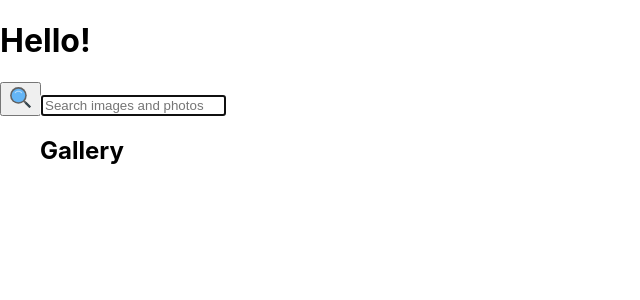
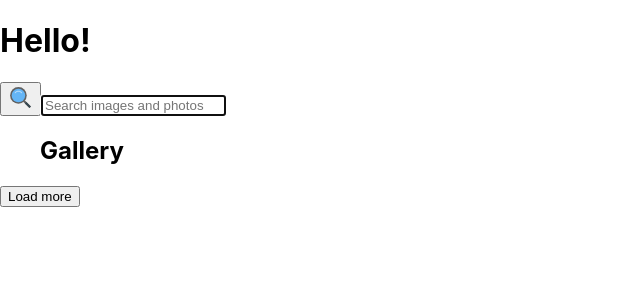
Before and after one commit to Balor1989/goit-react-hw-03-image-finder, a React (Create React App) app: page / in a window 1280 px wide. Shown: the top 300 px of the page, without its empty margins (0-640 px from the left). Built offline with nearby package versions, Linux system fonts and the light colour scheme.

Commit message:
adds "Load more" button

```diff
--- a/src/App.js
+++ b/src/App.js
@@ -5,19 +5,24 @@ import 'react-toastify/dist/ReactToastify.css';
 import ImageGallery from "./ImageGallery/ImageGallery";
 import ImageGalleryItem from "./ImageGalleryItem/ImageGalleryItem";
 import axios from "axios";
+import Button from "./Button/Button";
 
 
 class App extends Component {
 
   state = {
     searchValue: '',
-    pictures: null,
     arrayOfImages:[]
   };
+
+  handleClickLoadMore = (e) => {
+   console.log("Load more")
+ }
 
   handleFormSubmit = value => {
     this.setState({ searchValue: value })
   };
+
   async componentDidUpdate(prevProps, prevState) {
     if (prevState.searchValue !== this.state.searchValue) {
         try {
@@ -50,6 +55,7 @@ class App extends Component {
           <h2>Gallery</h2>
           <ImageGalleryItem images={this.state.arrayOfImages}/>
         </ImageGallery>
+        <Button onHandleClickLoadMore={this.handleClickLoadMore}/>
         </>
     )
   }
--- a/src/Button/Button.js
+++ b/src/Button/Button.js
@@ -0,0 +1,8 @@
+
+const Button = ({onHandleClickLoadMore}) => (
+    <div className="button-box">
+        <button type="button" className="button" onClick={onHandleClickLoadMore}>Load more</button>
+    </div>
+);
+
+export default Button
```
Lines whose indentation alone changed are shown as unchanged.
